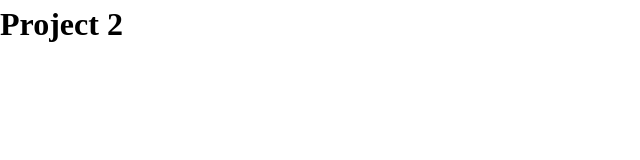
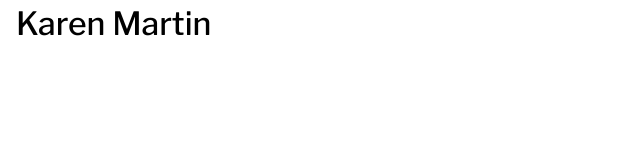
Before and after one commit to kmescamilla/gra322-s22, a plain HTML site: page project-2/index.html in a window 1280 px wide. Shown: the whole page, without its empty margins (0-640 px from the left). Drawn offline with nearby package versions, Linux system fonts and the light colour scheme.

Commit message:
grid and color

```diff
--- a/project-2/css/styles.css
+++ b/project-2/css/styles.css
@@ -0,0 +1,22 @@
+html{
+    --gray: #444;
+    --gray-dark: #333;
+    --gray-light: #f2f2f2;
+}
+
+body {
+    font-family: 'Libre Franklin', sans-serif;
+}
+
+h1 {
+    font-weight: 500;
+}
+
+.grid {
+    display: grid;
+    grid-template-columns: [full-start] minmax(1rem, 1fr) [main-start] minmax(0, 1280px) [main-end] minmax(1rem, 1fr) [full-end];
+}
+
+.grid > * {
+    grid-column: main;
+}
--- a/project-2/index.html
+++ b/project-2/index.html
@@ -9,13 +9,20 @@
   <meta name="viewport" content="width=device-width, initial-scale=1">
 
   <!-- Load Styles -->
+  <link rel="preconnect" href="https://fonts.googleapis.com">
+  <link rel="preconnect" href="https://fonts.gstatic.com" crossorigin>
+  <link href="https://fonts.googleapis.com/css2?family=Libre+Franklin:ital,wght@0,300;0,500;1,300&display=swap" rel="stylesheet">
+
   <link rel="stylesheet" href="css/reset.css">
   <link rel="stylesheet" href="css/styles.css">
 
 </head>
-<h1> Project 2 </h1>
+
 <body>
   <!-- Add your content here -->
+  <header class= "grid">
+    <h1>Karen Martin</h1>
+  </header>
 
   <!-- Load Scripts -->
   <script src="js/scripts.js"></script>
```
Also changed, not shown: index.html (+1 -1 lines).
